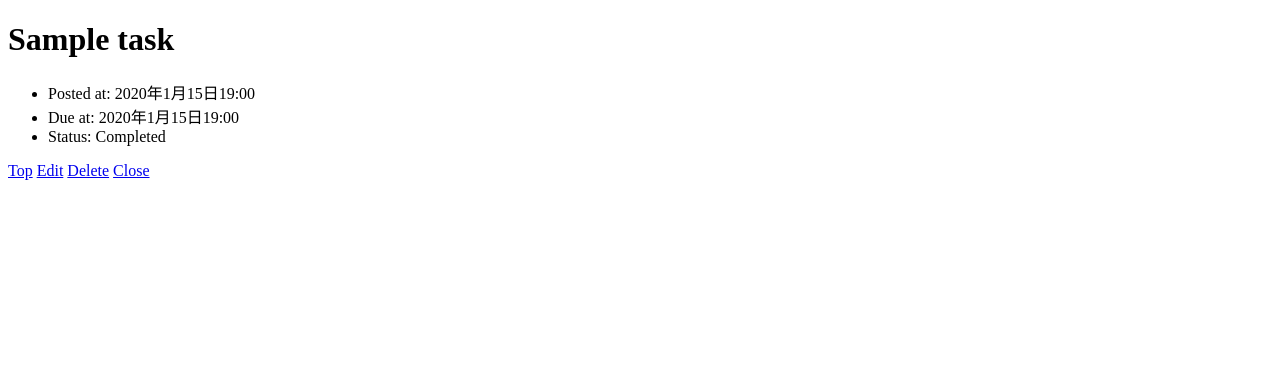
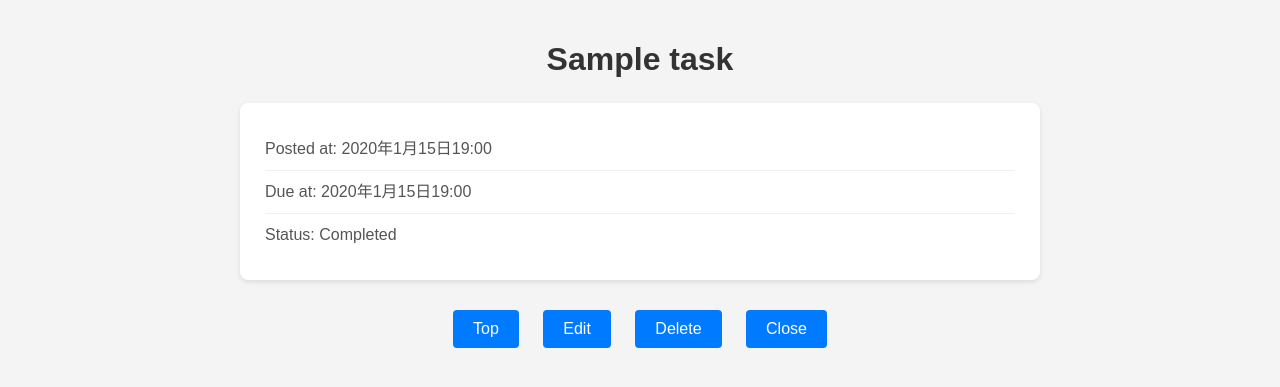
Before and after one commit to Moto1224/django-test-exercise, a Django app: page /1/ in a window 1280 px wide. Shown: the top 387 px of the page. Run offline with Django 5.2, Linux system fonts and the light colour scheme; tables that the repository leaves empty hold one stand-in row (values such as "Sample post").

Commit message:
detailにindexと似たcssデザインを追加

```diff
--- /dev/null
+++ b/todo/static/css/detail.css
@@ -0,0 +1,77 @@
+body {
+    font-family: Arial, sans-serif;
+    background-color: #f4f4f4;
+    color: #333;
+    margin: 0 auto;
+    max-width: 800px;
+    padding: 20px;
+}
+
+h1 {
+    text-align: center;
+    color: #333;
+    margin-bottom: 25px;
+}
+
+ul {
+    background: #fff;
+    padding: 25px;
+    margin: 0 0 30px 0;
+    border-radius: 8px;
+    box-shadow: 0 2px 5px rgba(0, 0, 0, 0.1);
+    list-style-type: none;
+}
+
+li {
+    font-size: 1em;
+    color: #555;
+    line-height: 1.6;
+    padding: 8px 0;
+    border-bottom: 1px solid #f0f0f0;
+}
+
+li:last-child {
+    border-bottom: none;
+}
+
+div {
+    text-align: center;
+}
+
+div a {
+    display: inline-block;
+    padding: 10px 20px;
+    margin: 0 10px;
+    background-color: #007BFF;
+    color: white;
+    text-decoration: none;
+    border-radius: 4px;
+    font-size: 16px;
+    transition: background-color 0.2s;
+    border: none;
+    cursor: pointer;
+}
+
+div a:hover {
+    background-color: #0056b3;
+}
+
+@media (max-width: 600px) {
+    body {
+        padding: 10px;
+    }
+
+    ul {
+        padding: 15px;
+    }
+
+    h1 {
+        font-size: 1.8em;
+    }
+
+    div a {
+        display: block;
+        margin: 10px auto;
+        width: 90%;
+    }
+}
--- a/todo/templates/todo/detail.html
+++ b/todo/templates/todo/detail.html
@@ -6,6 +6,7 @@
     <title>To Do Application</title>
     <meta charset="UTF-8">
     <meta name="author" content="INIAD">
+    <link rel="stylesheet" href="{% static 'css/detail.css' %}">
   </head>
 
   <body>
```
